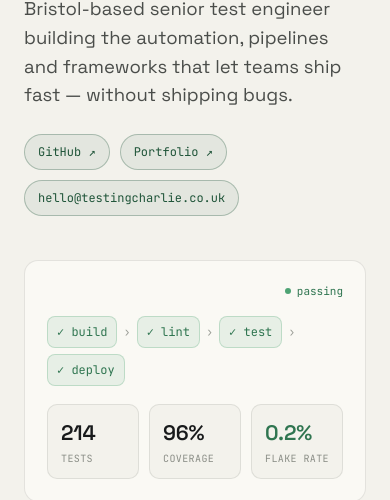
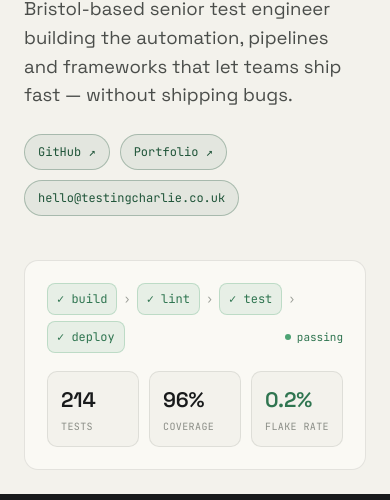
Before and after one commit to Charlie-C-1266/testingcharlie, a website with bundled scripts: page index.html in a window 390 px wide. Shown: the part 376-876 px from the top of the page. Built offline with nearby package versions, Linux system fonts and the light colour scheme; no server answers.

Commit message:
Put the pipeline status on the stages row
With the panel title gone, "passing" sat alone on its own line above the
stages, leaving empty space. It now rides at the end of the stages row,
pushed right with margin-left: auto, so it follows "deploy" when the
stages wrap on narrow widths. The panel is ~32px shorter on desktop and
mobile.

Co-Authored-By: Claude Opus 5.5 <noreply@anthropic.com>

```diff
--- a/src/sections/pipeline.ts
+++ b/src/sections/pipeline.ts
@@ -15,14 +15,9 @@ export function renderStat(stat: CiStat): HTMLElement {
 
 /** CI/CD pipeline panel shown in the hero's right column. */
 export function renderPipeline(pipeline: PipelineContent, ui: UiLabels): HTMLElement {
-  const head = el("div", {
-    class: "pipeline__head",
-    children: [
-      el("span", {
-        class: "pipeline__status",
-        children: [el("span", { class: "status-dot", attrs: { "aria-hidden": "true" } }), ui.pipeline.status],
-      }),
-    ],
+  const status = el("span", {
+    class: "pipeline__status",
+    children: [el("span", { class: "status-dot", attrs: { "aria-hidden": "true" } }), ui.pipeline.status],
   });
 
   const stageChildren = pipeline.stages.flatMap((stage, index) => {
@@ -33,12 +28,14 @@ export function renderPipeline(pipeline: PipelineContent, ui: UiLabels): HTMLEle
     return [pill, el("span", { class: "pipeline__sep", text: "›", attrs: { "aria-hidden": "true" } })];
   });
 
-  const stages = el("div", { class: "pipeline__stages", children: stageChildren });
+  // The status rides at the end of the stages row (pushed right by CSS), so the
+  // panel has no separate heading line and it follows "deploy" when stages wrap.
+  const stages = el("div", { class: "pipeline__stages", children: [...stageChildren, status] });
   const stats = el("div", { class: "pipeline__stats", children: pipeline.stats.map(renderStat) });
 
   return el("div", {
     class: "pipeline",
     attrs: { "aria-label": "CI/CD pipeline status: passing" },
-    children: [head, stages, stats],
+    children: [stages, stats],
   });
 }
--- a/styles/style.css
+++ b/styles/style.css
@@ -327,31 +327,20 @@ button {
   padding: 22px;
 }
 
-.pipeline__head {
-  display: flex;
-  justify-content: flex-end;
-  align-items: center;
-  font-family: var(--font-mono);
-  font-size: 11px;
-  letter-spacing: 0.05em;
-  text-transform: uppercase;
-  color: var(--muted2);
-}
-
 .pipeline__status {
+  margin-left: auto;
   display: flex;
   align-items: center;
   gap: 6px;
+  font-family: var(--font-mono);
+  font-size: 11px;
   color: var(--astrong);
-  text-transform: none;
-  letter-spacing: 0;
 }
 
 .pipeline__stages {
   display: flex;
   align-items: center;
   gap: 6px;
-  margin-top: 16px;
   flex-wrap: wrap;
   font-family: var(--font-mono);
   font-size: 12px;
```
Also changed, not shown: tests/unit/sections/pipeline.test.ts (+3 -1 lines).
